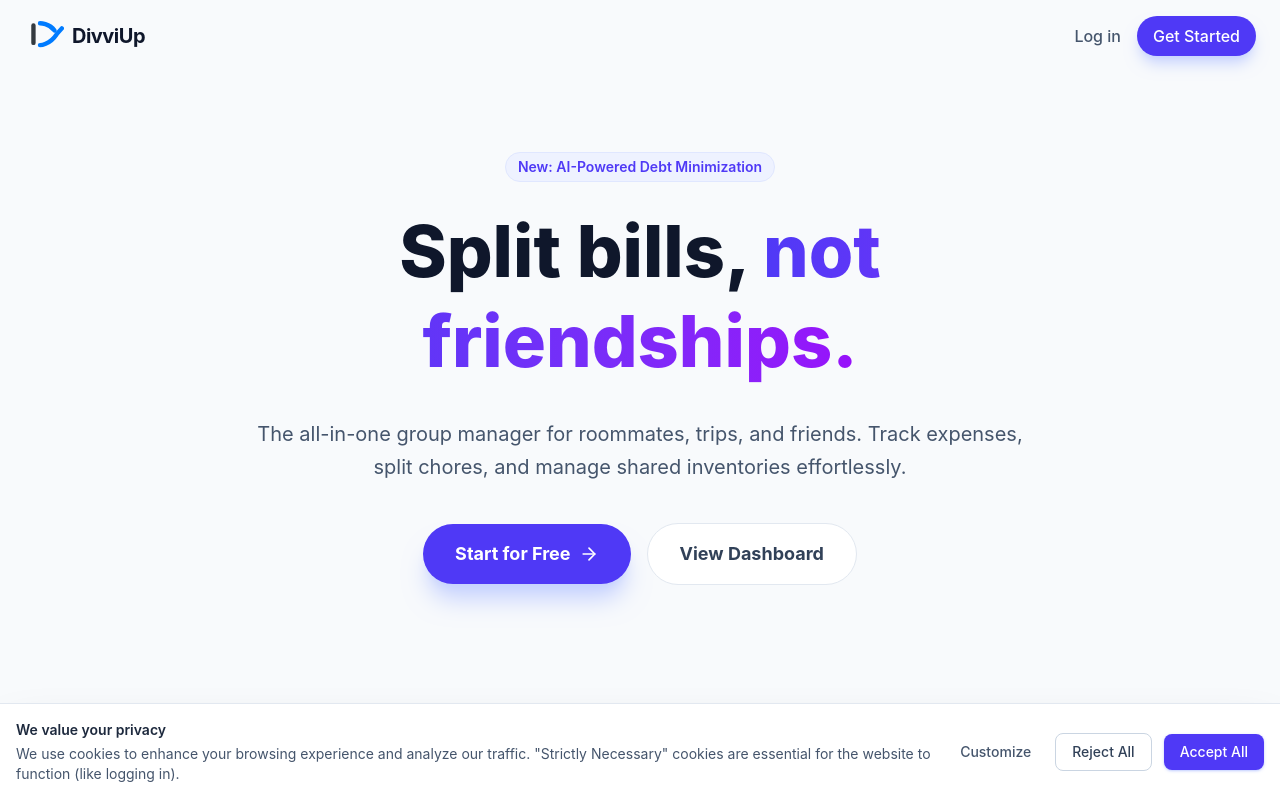
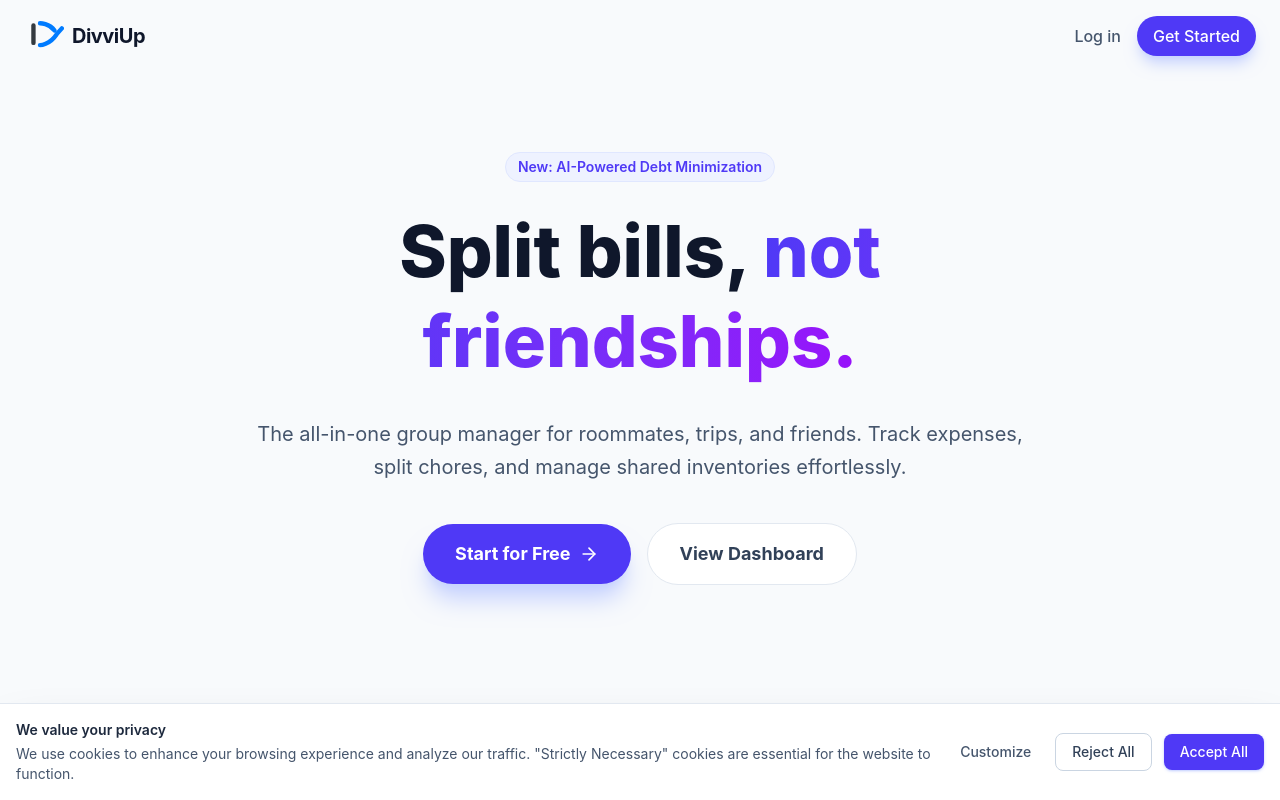
Before and after one commit to DanGhanbari/Divviup, a React (Vite) app in the folder client/: page / in a window 1280 px wide. Shown: the top 800 px of the page. Built offline with nearby package versions, Linux system fonts and the light colour scheme; no server answers.

Commit message:
fix(client): update cookie consent text

```diff
--- a/client/src/components/CookieConsent.jsx
+++ b/client/src/components/CookieConsent.jsx
@@ -66,7 +66,7 @@ const CookieConsent = ({ onConsentChange }) => {
                             <p className="font-semibold text-slate-800 mb-1">We value your privacy</p>
                             <p>
                                 We use cookies to enhance your browsing experience and analyze our traffic.
-                                "Strictly Necessary" cookies are essential for the website to function (like logging in).
+                                "Strictly Necessary" cookies are essential for the website to function.
                             </p>
                         </div>
                         <div className="flex items-center gap-3">
```
